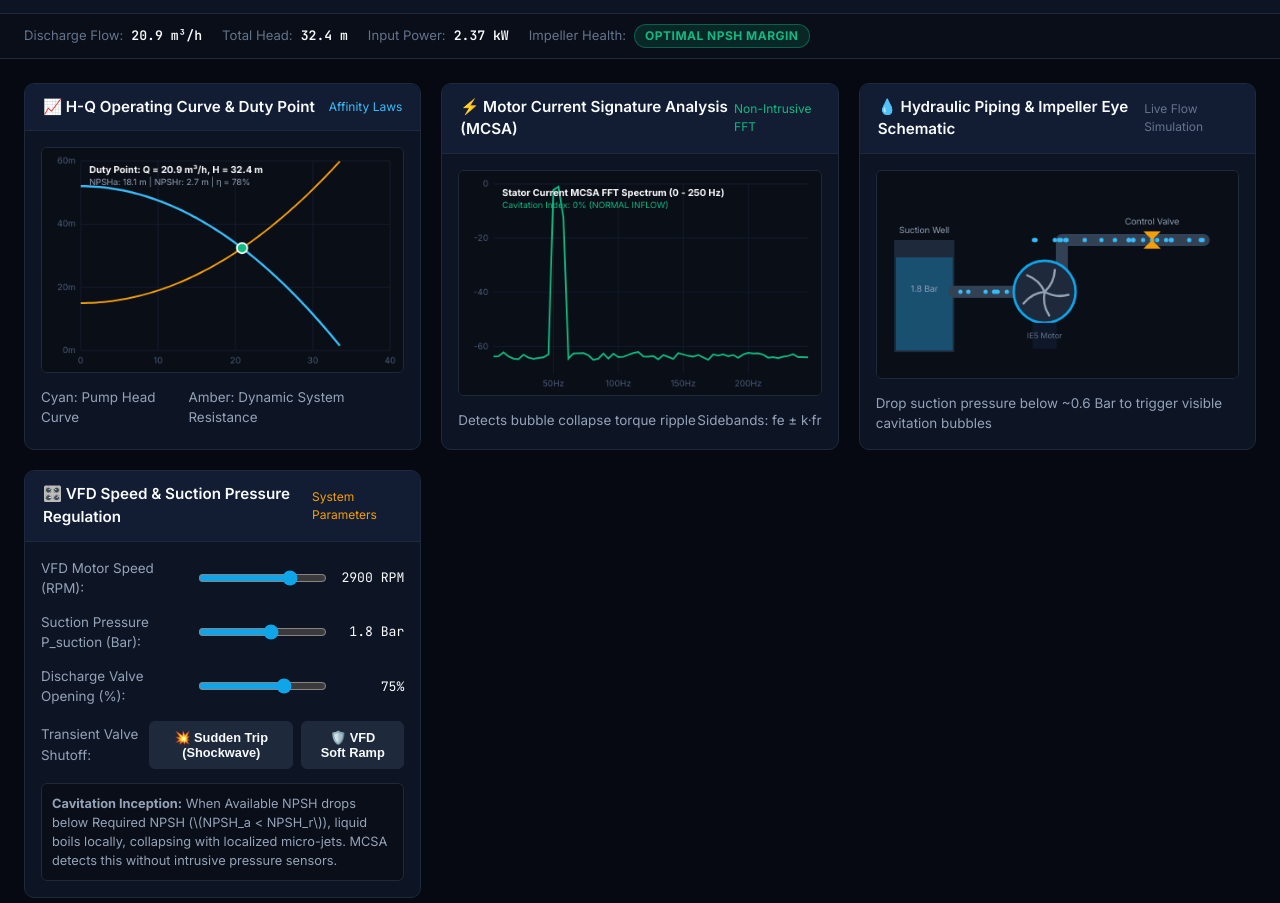
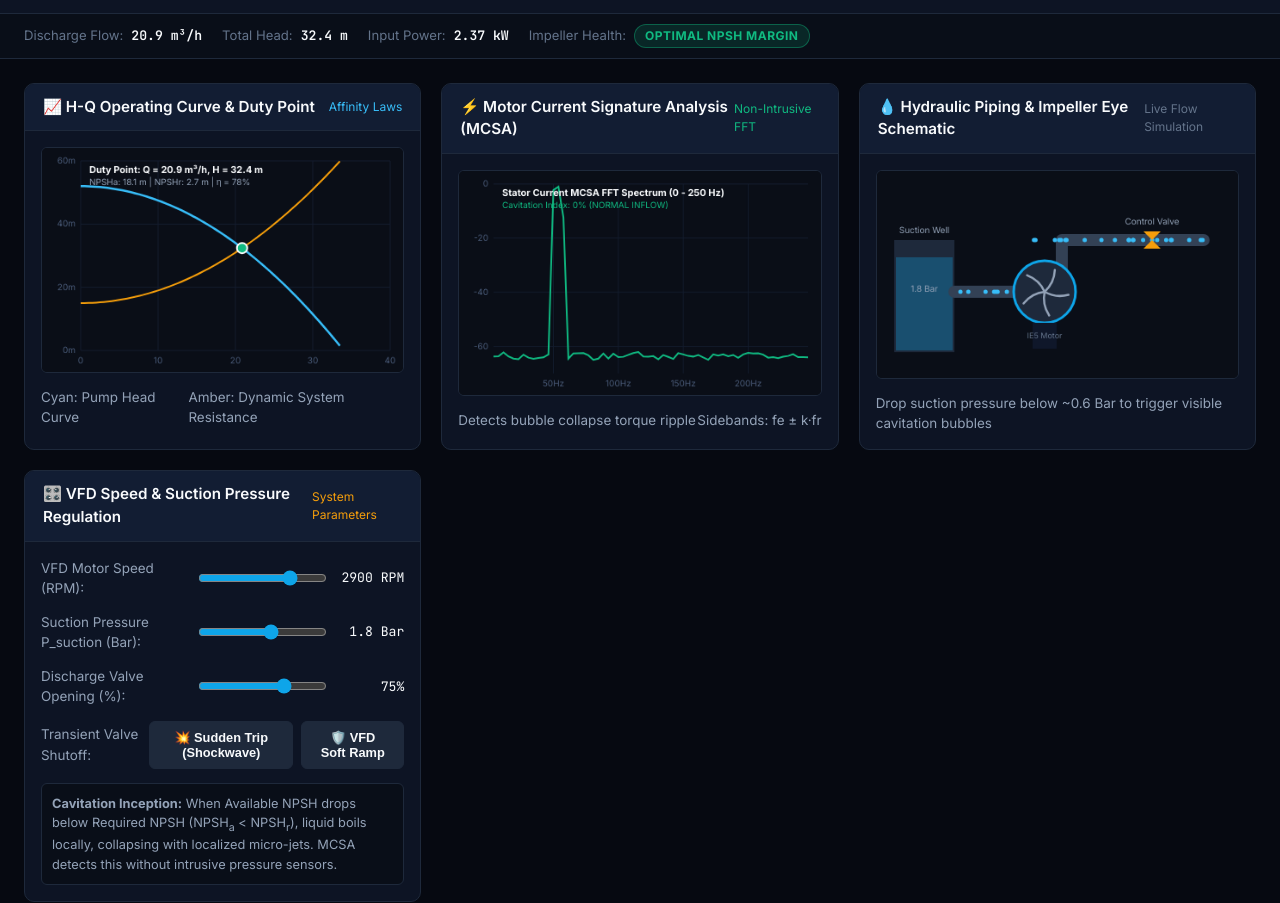
Before and after one commit to elomarjc/pump-hydrodynamics-digital-twin, a website with bundled scripts: page index.html in a window 1280 px wide. Shown: the part 71-974 px from the top of the page. Built offline with nearby package versions, Linux system fonts and the light colour scheme.

Commit message:
Format inline math text using standard HTML tags

```diff
--- a/index.html
+++ b/index.html
@@ -136,7 +136,7 @@
                 </div>
 
                 <div style="background: #090e18; border: 1px solid #1e293b; border-radius: 6px; padding: 10px; font-size: 0.8rem; color: #94a3b8;">
-                    <strong>Cavitation Inception:</strong> When Available NPSH drops below Required NPSH (\(NPSH_a < NPSH_r\)), liquid boils locally, collapsing with localized micro-jets. MCSA detects this without intrusive pressure sensors.
+                    <strong>Cavitation Inception:</strong> When Available NPSH drops below Required NPSH (NPSH<sub>a</sub> &lt; NPSH<sub>r</sub>), liquid boils locally, collapsing with localized micro-jets. MCSA detects this without intrusive pressure sensors.
                 </div>
             </div>
         </div>
```
